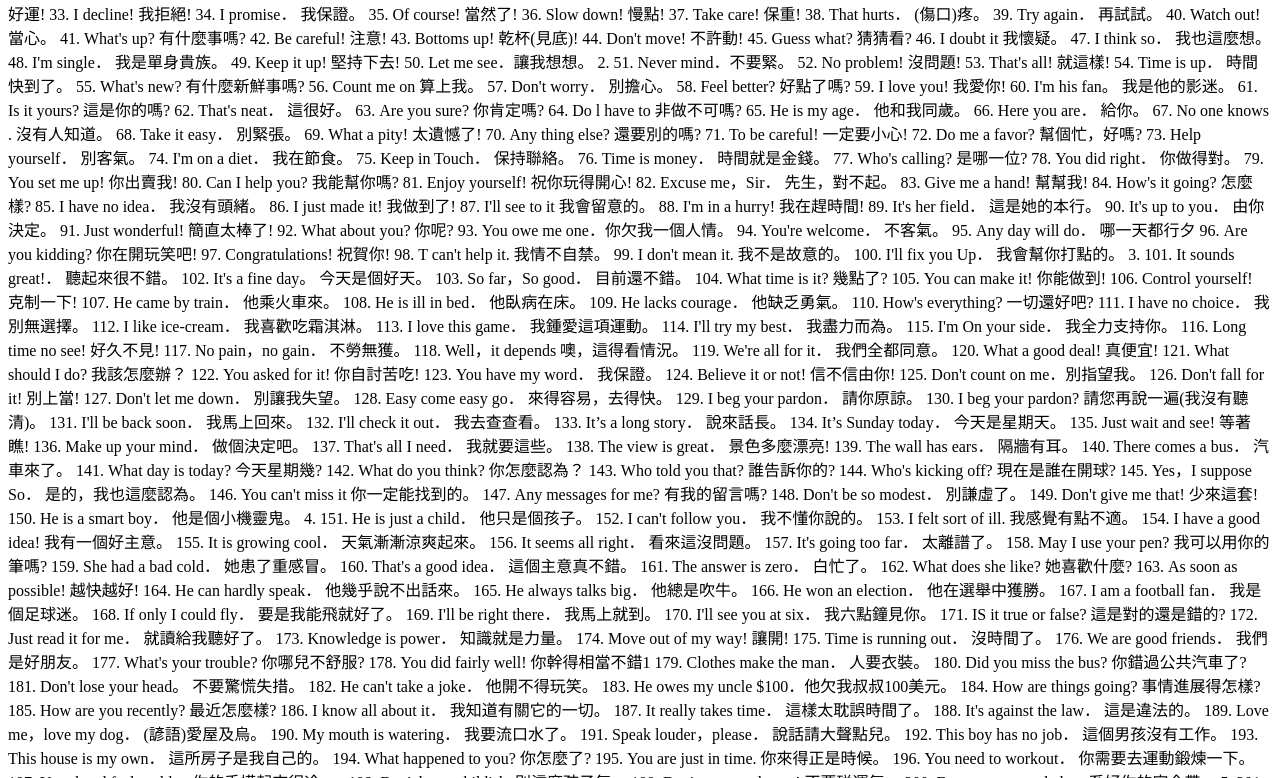
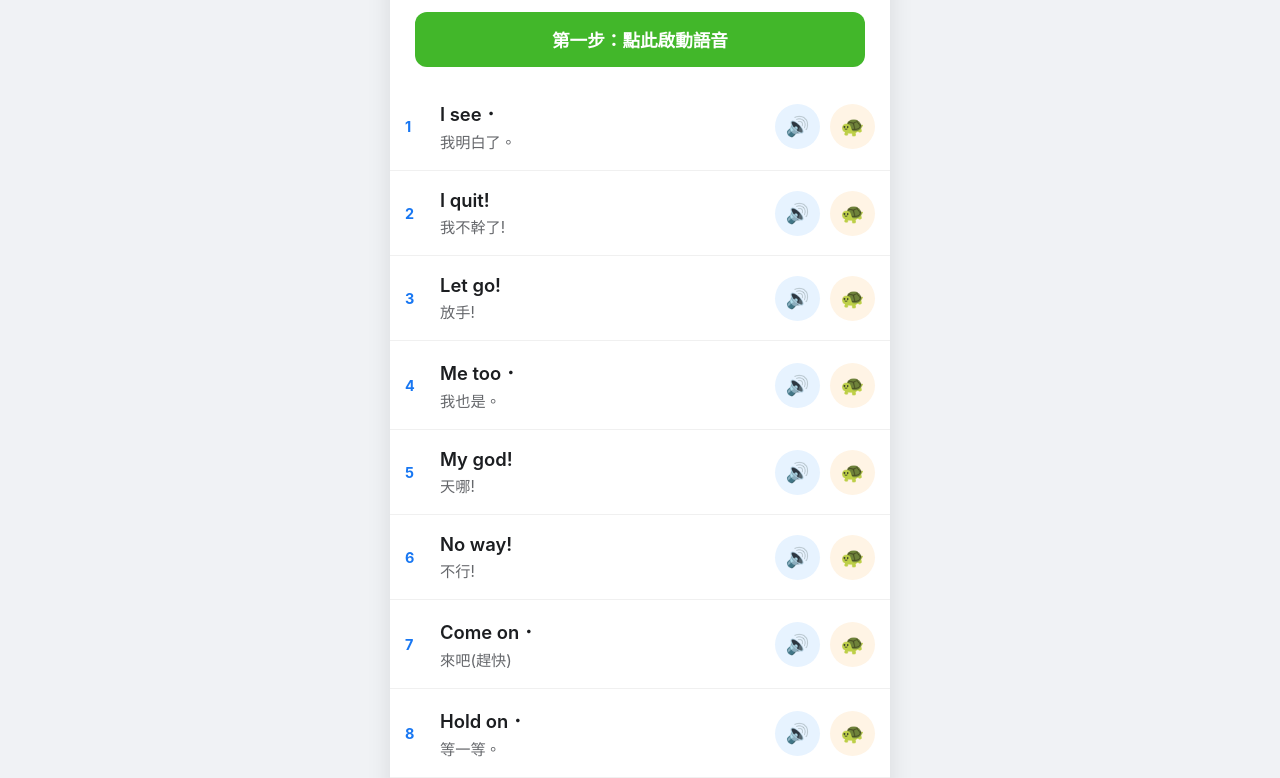
Before and after one commit to bill5216-ops/my-english-app, a plain HTML site: page index.html in a window 1280 px wide. Shown: the part 103-881 px from the top of the page. Drawn offline with Linux system fonts and the light colour scheme.

Commit message:
Update index.html

```diff
--- a/index.html
+++ b/index.html
@@ -1,3 +1,44 @@
+<!DOCTYPE html>
+<html lang="zh-Hant">
+<head>
+    <meta charset="UTF-8">
+    <meta name="viewport" content="width=device-width, initial-scale=1.0, maximum-scale=1.0, user-scalable=no">
+    <title>英文常用句 999 練習</title>
+    <style>
+        body { font-family: "Microsoft JhengHei", -apple-system, sans-serif; background: #f0f2f5; margin: 0; padding: 15px; }
+        .container { max-width: 500px; margin: auto; background: white; border-radius: 20px; box-shadow: 0 10px 25px rgba(0,0,0,0.1); overflow: hidden; }
+        .header { background: linear-gradient(135deg, #1877f2, #0052cc); color: white; padding: 25px; text-align: center; }
+        #startBtn { width: 90%; margin: 15px 5%; padding: 15px; background: #42b72a; color: white; border: none; border-radius: 12px; font-size: 1.1rem; font-weight: bold; cursor: pointer; transition: 0.3s; }
+        #startBtn:active { transform: scale(0.95); }
+        .sentence-item { display: flex; align-items: center; padding: 18px 15px; border-bottom: 1px solid #f0f0f0; }
+        .num { width: 35px; color: #1877f2; font-weight: bold; font-size: 0.9rem; }
+        .content { flex: 1; padding-right: 10px; }
+        .en { font-size: 1.15rem; font-weight: 600; color: #1c1e21; margin-bottom: 4px; }
+        .zh { font-size: 0.95rem; color: #65676b; }
+        .btn-group { display: flex; gap: 10px; }
+        .play-btn { border: none; background: #e7f3ff; color: #1877f2; width: 45px; height: 45px; border-radius: 50%; cursor: pointer; font-size: 1.2rem; display: flex; align-items: center; justify-content: center; }
+        .slow-btn { background: #fff4e5; color: #ff8800; }
+        .pagination { display: flex; justify-content: space-between; align-items: center; padding: 20px; background: #f8f9fa; }
+        .nav-btn { background: #1877f2; color: white; border: none; padding: 10px 20px; border-radius: 8px; font-weight: bold; }
+        .nav-btn:disabled { background: #e4e6eb; color: #bcc0c4; }
+    </style>
+</head>
+<body>
+
+<div class="container">
+    <div class="header"><h2 style="margin:0">英文常用句練習</h2></div>
+    <button id="startBtn" onclick="initVoice()">第一步：點此啟動語音</button>
+    <div id="list"></div>
+    <div class="pagination">
+        <button id="prevBtn" class="nav-btn" onclick="changePage(-1)">上一頁</button>
+        <span id="pageInfo">第 1 頁</span>
+        <button id="nextBtn" class="nav-btn" onclick="changePage(1)">下一頁</button>
+    </div>
+</div>
+
+<script>
+    // 這裡放入您的 999 句資料
+    const rawData = `
 
 1. I see． 我明白了。
 
@@ -2041,3 +2082,79 @@ English.儘管我很煩英語，我還是要學它。
 998. In many countries, more and more companies are replacing people with computers.在許多國家有越來越多的公司使用電子電腦來代替人。
 
 999. There are mice next to the refrigerator, under the sink and inside the cupboard!冰箱邊、洗碗槽下，還有櫥櫃裡面都有老鼠!
+
+
+`;
+
+    const allLines = rawData.trim().split('\n').filter(l => l.trim() !== '').map(line => {
+        const clean = line.replace(/^\d+\.\s*/, '');
+        const enPart = clean.match(/[a-zA-Z\s\p{P}]+/u);
+        const en = enPart ? enPart[0].trim() : clean;
+        const zh = clean.replace(en, "").trim();
+        return { english: en, chinese: zh };
+    });
+
+    let currentPage = 0;
+    const perPage = 10;
+    const synth = window.speechSynthesis;
+
+    function initVoice() {
+        speak("System Ready", 1.0);
+        document.getElementById('startBtn').innerText = "語音系統已就緒";
+        document.getElementById('startBtn').style.background = "#888";
+        document.getElementById('startBtn').disabled = true;
+    }
+
+    function render() {
+        const listDiv = document.getElementById('list');
+        listDiv.innerHTML = '';
+        const start = currentPage * perPage;
+        const end = Math.min(start + perPage, allLines.length);
+
+        for (let i = start; i < end; i++) {
+            const item = document.createElement('div');
+            item.className = 'sentence-item';
+            item.innerHTML = `
+                <div class="num">${i + 1}</div>
+                <div class="content">
+                    <div class="en">${allLines[i].english}</div>
+                    <div class="zh">${allLines[i].chinese}</div>
+                </div>
+                <div class="btn-group">
+                    <button class="play-btn" onclick="speak('${allLines[i].english.replace(/'/g, "\\'")}', 0.85)">🔊</button>
+                    <button class="play-btn slow-btn" onclick="speak('${allLines[i].english.replace(/'/g, "\\'")}', 0.5)">🐢</button>
+                </div>
+            `;
+            listDiv.appendChild(item);
+        }
+        document.getElementById('pageInfo').innerText = `第 ${currentPage + 1} 頁 / 共 ${Math.ceil(allLines.length/perPage)} 頁`;
+        document.getElementById('prevBtn').disabled = (currentPage === 0);
+        document.getElementById('nextBtn').disabled = (end >= allLines.length);
+    }
+
+    function speak(text, rate) {
+        synth.cancel();
+        const utter = new SpeechSynthesisUtterance(text);
+        const voices = synth.getVoices();
+        // 優先選擇生動的人聲
+        const preferredVoice = voices.find(v => v.name.includes('Samantha') || v.name.includes('Alex')) || voices.find(v => v.lang.includes('en-US'));
+        if (preferredVoice) utter.voice = preferredVoice;
+
+        utter.lang = 'en-US';
+        utter.rate = rate; // 使用傳入的速度
+        utter.pitch = 1.1; // 稍微提高音調讓聲音更清亮
+        synth.speak(utter);
+    }
+
+    function changePage(step) {
+        currentPage += step;
+        render();
+        window.scrollTo(0,0);
+    }
+
+    // 預加載語音清單
+    window.speechSynthesis.onvoiceschanged = () => { synth.getVoices(); };
+    render();
+</script>
+</body>
+</html>
```
